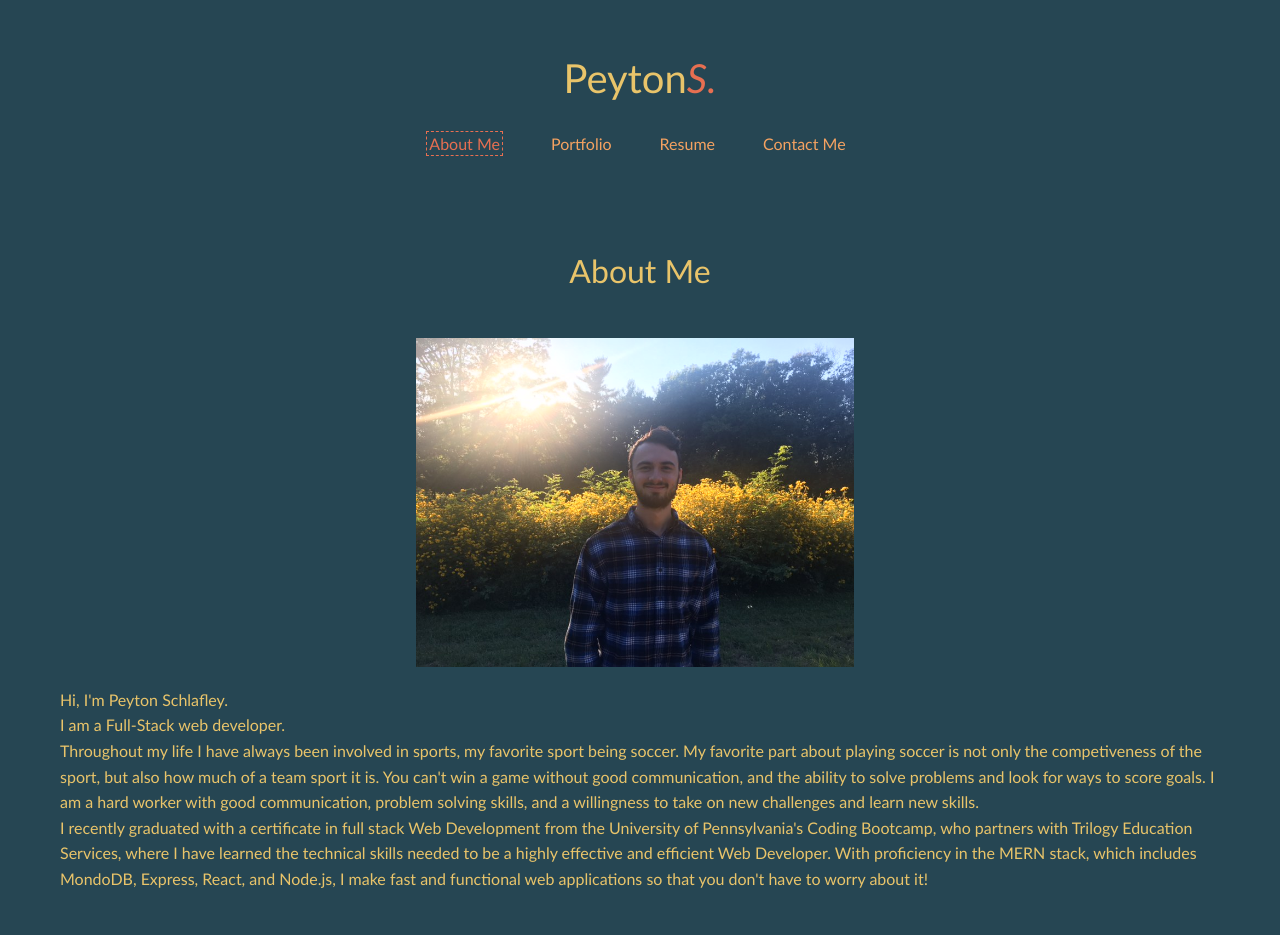
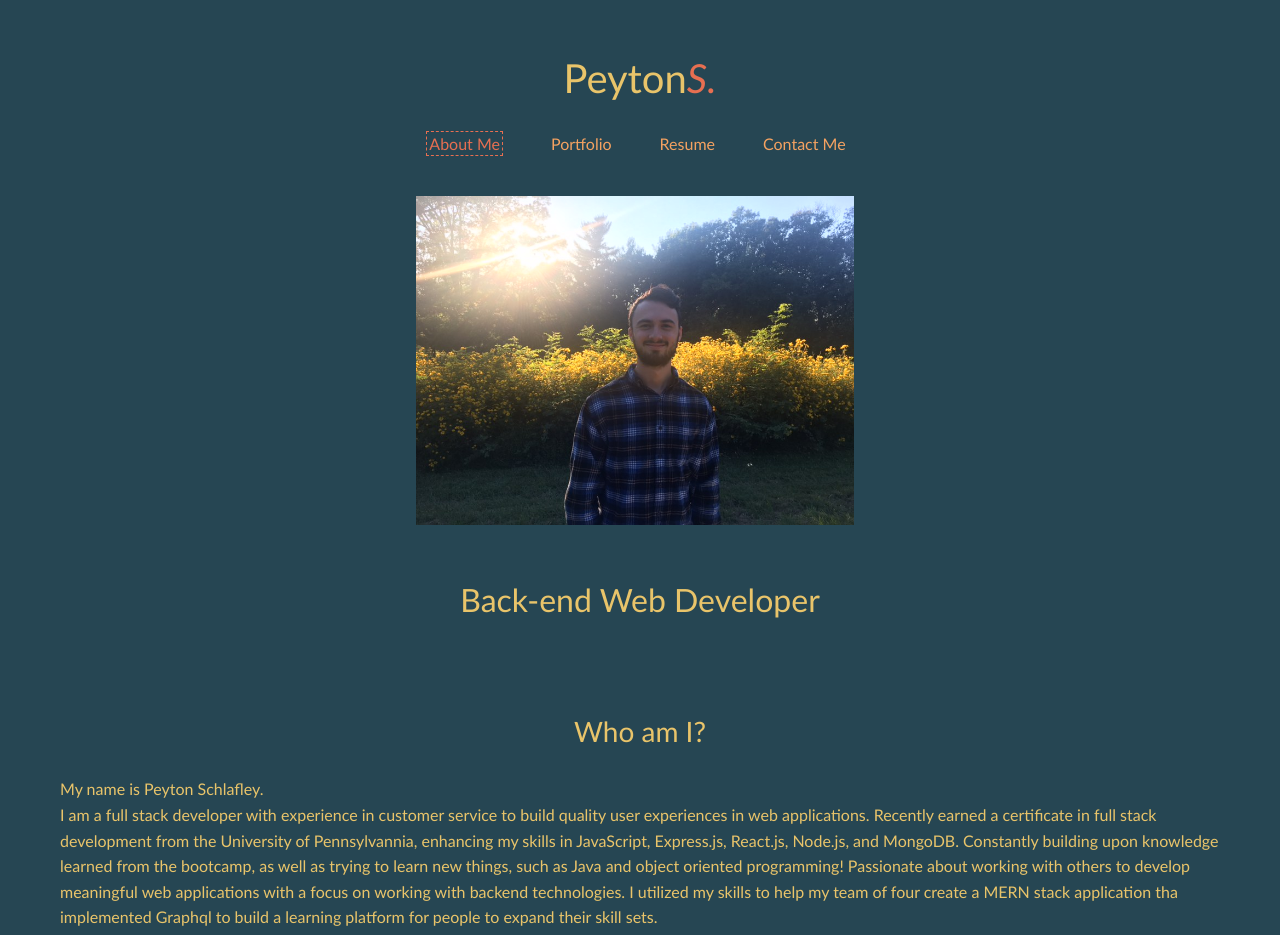
Before and after one commit to pschlafley/react-portfolio, a React (Create React App) app: page / in a window 1280 px wide. Shown: the top 935 px of the page. Built offline with nearby package versions, Linux system fonts and the light colour scheme.

Commit message:
made a new brand statement and deleted the link to my resume

```diff
--- a/src/components/About/index.js
+++ b/src/components/About/index.js
@@ -5,18 +5,19 @@ import Image from 'react-bootstrap/Image';
 function About() {
     return (
         <section className='pt-3'>
-            <h2 className='my-5 px-2 cs-2 pt-2 section-title'>About Me</h2>
             <Image src={myPhoto} className='about-image' />
+            <h2 className='my-5 px-2 cs-2 pt-2 section-title'>Back-end Web Developer</h2>
             <div>
+                <h3 className='pt-5 section-title'>Who am I?</h3>
                 <p id='brand-statement' className=' brand-statement '>
-                    Hi, I'm Peyton Schlafley.<br />
-                    I am a Full-Stack web developer.
-                    <br />
-                    Throughout my life I have always been involved in sports, my favorite sport being soccer. My favorite part about playing soccer is not only the competiveness of the sport, but also how much of a team sport it is. You can't win a game without good communication, and the ability to solve problems and look for ways to score goals.
-                    I am a hard worker with good communication, problem solving skills, and a willingness to take on new challenges and learn new skills.
-                    <br />
-                    I recently graduated with a certificate in full stack Web Development from the University of Pennsylvania's Coding Bootcamp, who partners with Trilogy Education Services, where I have learned the technical skills needed to be a highly effective and efficient Web Developer.
-                    With proficiency in the MERN stack, which includes MondoDB, Express, React, and Node.js, I make fast and functional web applications so that you don't have to worry about it!
+                    My name is Peyton Schlafley. <br />
+                    I am a full stack developer with experience in customer service to build quality user experiences in web applications.
+                    Recently earned a certificate in full stack development from the University of Pennsylvannia, enhancing my skills in
+                    JavaScript, Express.js, React.js, Node.js, and MongoDB. Constantly building upon knowledge learned from the bootcamp, as well as trying to learn
+                    new things, such as Java and object oriented programming! Passionate about working with others to develop meaningful web applications
+                    with a focus on working with backend technologies. I utilized my skills to help my team of four create a MERN stack application tha implemented
+                    Graphql to build a learning platform for people to expand their skill sets. <br />
+                    It is my technical skills, passion, and leadership that make me an advantageous candidate for any team!
                 </p>
             </div>
         </section >
--- a/src/components/Footer/index.js
+++ b/src/components/Footer/index.js
@@ -12,9 +12,6 @@ function Footer() {
                 <div className='pr-5'>
                     <a href="https://www.linkedin.com/in/peyton-schlafley-81125a1b1/" target="_blank" rel='noreferrer'><i className="color-3 fab fa-linkedin fa-3x"></i></a>
                 </div>
-                <div id='reference' className='pr-5'>
-                    <i className="fab fa-mailchimp fa-3x color-3"></i>
-                </div>
             </div>
         </footer>
     )
--- a/src/components/Resume/index.js
+++ b/src/components/Resume/index.js
@@ -54,9 +54,6 @@ const Resume = () => {
     return (
         <div className='pt-5 div-center'>
             <h1 className='section-title'>Resume</h1>
-            <div className='w-25'>
-                <p id='resume'>View my <a href='https://drive.google.com/file/d/1uwTtnRiq4hdjnw8tVz7Z0uqXJIJOzlNp/view?usp=sharing' target='_blank' rel='noreferrer' download='' className='resume-link'>resume</a></p>
-            </div>
             <h2 className='font-weight-lighter pt-5'>Front-End Proficiencies</h2>
             <ul className='pt-3'>
                 {frontEnd.map((tech, i) => {
```
Also changed, not shown: 1 other file (tests, documents, lock files or other folders).
